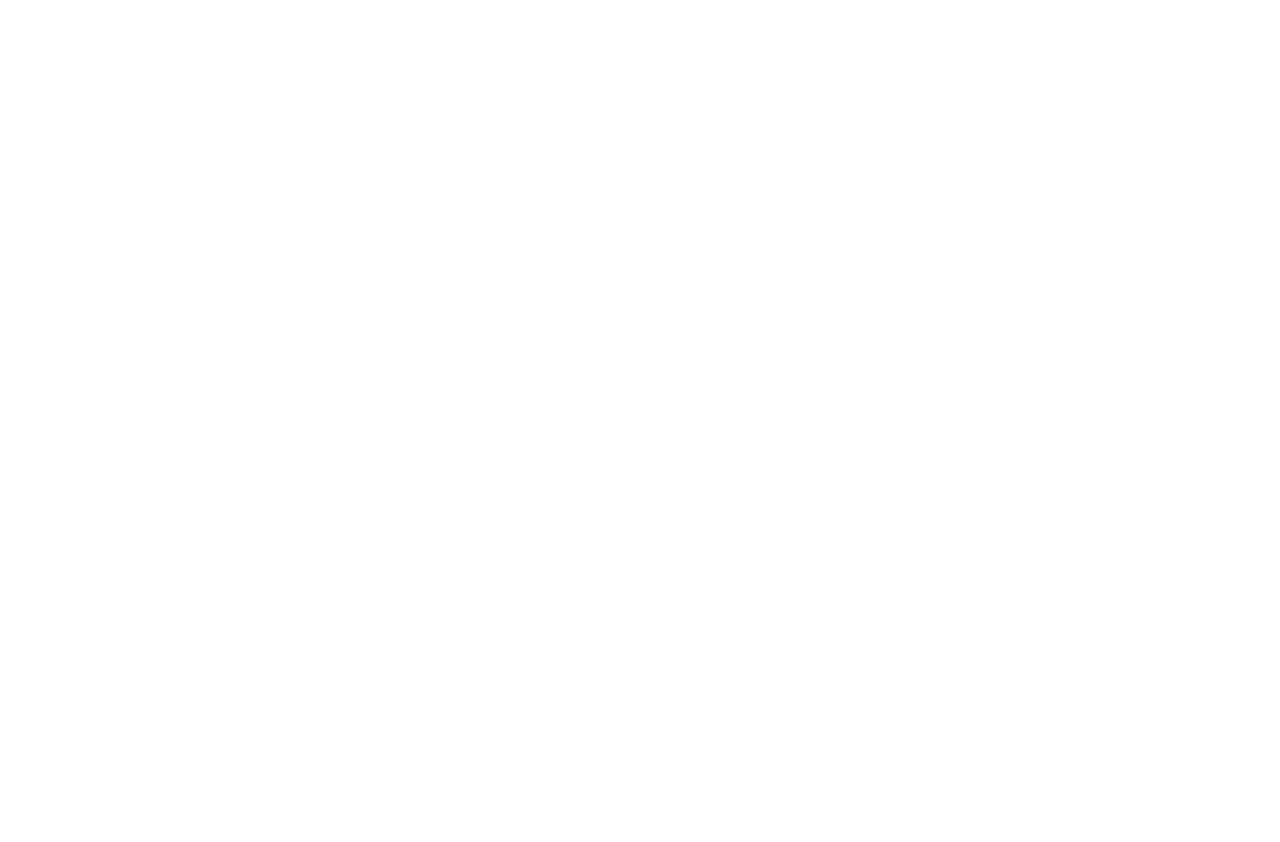
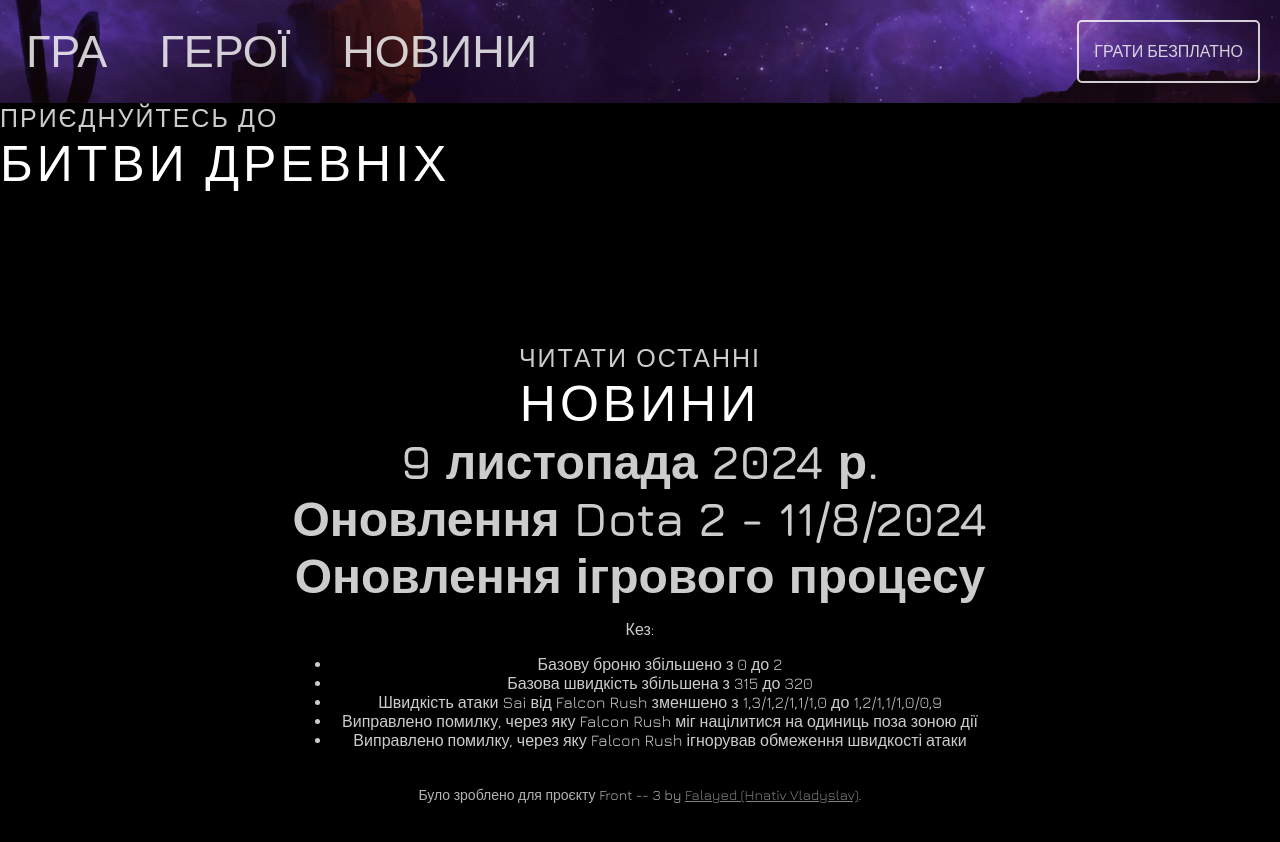
Before and after one commit to Stanislav384/Front--3, a plain HTML site: page 7.37d.html in a window 1280 px wide. Before the commit the page ends 800 px from the top, so only its background shows below. Drawn offline with nearby package versions, Linux system fonts and the light colour scheme.

Commit message:
background fix, little changes (4.5)

```diff
--- a/7.37c.html
+++ b/7.37c.html
@@ -0,0 +1,51 @@
+<!DOCTYPE html>
+<html lang="en">
+<head>
+    <meta charset="UTF-8">
+    <meta name="viewport" content="width=device-width, initial-scale=1.0">
+    <meta http-equiv="X-UA-Compatible" content="ie=edge">
+    <title>Main</title>
+    <link rel="stylesheet" href="https://cdn.jsdelivr.net/npm/bootstrap-icons@1.10.0/font/bootstrap-icons.css">
+    <link rel="stylesheet" href="main.css">
+    <link rel="stylesheet" href="menu.css">
+</head>
+<body>
+    <header>
+        <div class="container">
+            <nav>
+                <ul>
+                    <li><button class="button" id="main-btn" onclick="location.href='main.html'">ГРА</button></li>
+                    <li><button class="button" id="heroes-btn" onclick="location.href='heroes.html'">ГЕРОЇ</button></li>
+                    <li><button class="button" id="news-btn" onclick="location.href='news.html'">НОВИНИ</button></li>
+                </ul>
+            </nav>
+            <div class="menu-play-button"><a href="https://store.steampowered.com/app/570/Dota_2/" target="_blank">ГРАТИ БЕЗПЛАТНО</a></div>
+        </div>
+    </header>
+    <section class="main-content">
+        <div class="text-container">
+            <div class="text-group">
+                <div class="join-text">ЧИТАТИ ОСТАННІ</div>
+                <div class="battle-text">НОВИНИ</div>
+
+                <section class="news-item">
+                    <h3>9 листопада 2024 р.</h3>
+                    <h2>Оновлення Dota 2 - 11/8/2024</h2>
+                    <h4>Оновлення ігрового процесу</h4>
+                    <p>Кез:</p>
+                    <ul>
+                        <li>Базову броню збільшено з 0 до 2</li>
+                        <li>Базова швидкість збільшена з 315 до 320</li>
+                        <li>Швидкість атаки Sai від Falcon Rush зменшено з 1,3/1,2/1,1/1,0 до 1,2/1,1/1,0/0,9</li>
+                        <li>Виправлено помилку, через яку Falcon Rush міг націлитися на одиниць поза зоною дії</li>
+                        <li>Виправлено помилку, через яку Falcon Rush ігнорував обмеження швидкості атаки</li>
+                    </ul>
+                </section>
+    <footer>
+        <div class="contact-info">
+            <p>Було зроблено для проєкту Front -- 3 by <a class="link-to-fal" href="https://github.com/Falayed">Falayed (Hnativ Vladyslav)</a>.</p>
+        </div>
+    </footer>
+    <script src="main.js"></script>
+</body>
+</html>
--- a/7.37d.html
+++ b/7.37d.html
@@ -0,0 +1,55 @@
+<!DOCTYPE html>
+<html lang="en">
+<head>
+    <meta charset="UTF-8">
+    <meta name="viewport" content="width=device-width, initial-scale=1.0">
+    <meta http-equiv="X-UA-Compatible" content="ie=edge">
+    <title>Main</title>
+    <link rel="stylesheet" href="https://cdn.jsdelivr.net/npm/bootstrap-icons@1.10.0/font/bootstrap-icons.css">
+    <link rel="stylesheet" href="main.css">
+    <link rel="stylesheet" href="menu.css">
+</head>
+<body>
+    <header>
+        <div class="container">
+            <nav>
+                <ul>
+                    <li><button class="button" id="main-btn" onclick="location.href='main.html'">ГРА</button></li>
+                    <li><button class="button" id="heroes-btn" onclick="location.href='heroes.html'">ГЕРОЇ</button></li>
+                    <li><button class="button" id="news-btn" onclick="location.href='news.html'">НОВИНИ</button></li>
+                </ul>
+            </nav>
+            <div class="menu-play-button"><a href="https://store.steampowered.com/app/570/Dota_2/" target="_blank">ГРАТИ БЕЗПЛАТНО</a></div>
+        </div>
+    </header>
+    <section class="patch-name">
+                <div class="join-text">ПРИЄДНУЙТЕСЬ ДО</div>
+                <div class="battle-text">БИТВИ ДРЕВНІХ</div>
+            </div>
+    <section class="main-content">
+        <div class="text-container">
+            <div class="text-group">
+                <div class="join-text">ЧИТАТИ ОСТАННІ</div>
+                <div class="battle-text">НОВИНИ</div>
+
+                <section class="news-item">
+                    <h3>9 листопада 2024 р.</h3>
+                    <h2>Оновлення Dota 2 - 11/8/2024</h2>
+                    <h4>Оновлення ігрового процесу</h4>
+                    <p>Кез:</p>
+                    <ul>
+                        <li>Базову броню збільшено з 0 до 2</li>
+                        <li>Базова швидкість збільшена з 315 до 320</li>
+                        <li>Швидкість атаки Sai від Falcon Rush зменшено з 1,3/1,2/1,1/1,0 до 1,2/1,1/1,0/0,9</li>
+                        <li>Виправлено помилку, через яку Falcon Rush міг націлитися на одиниць поза зоною дії</li>
+                        <li>Виправлено помилку, через яку Falcon Rush ігнорував обмеження швидкості атаки</li>
+                    </ul>
+                </section>
+    <footer>
+        <div class="contact-info">
+            <p>Було зроблено для проєкту Front -- 3 by <a class="link-to-fal" href="https://github.com/Falayed">Falayed (Hnativ Vladyslav)</a>.</p>
+        </div>
+    </footer>
+    <script src="main.js"></script>
+</body>
+</html>
--- a/main.css
+++ b/main.css
@@ -10,11 +10,12 @@ body {
     font-family: 'Jura', sans-serif;
 }
 
-.main-content {
+
+header {
     background-image: url('imgs/Background.webp');
+    background-repeat: no-repeat;
     background-size: cover;
     background-position: center;
-    min-height: 100vh;
 }
 
 .black-background {
```
Also changed, not shown: main.html (+1 -1 lines), news.html (+0 -1 lines).
